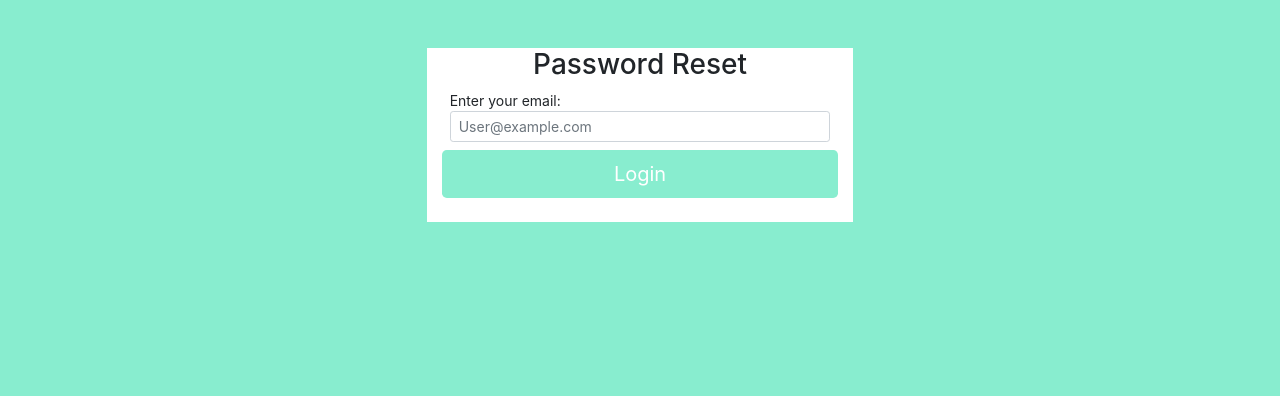
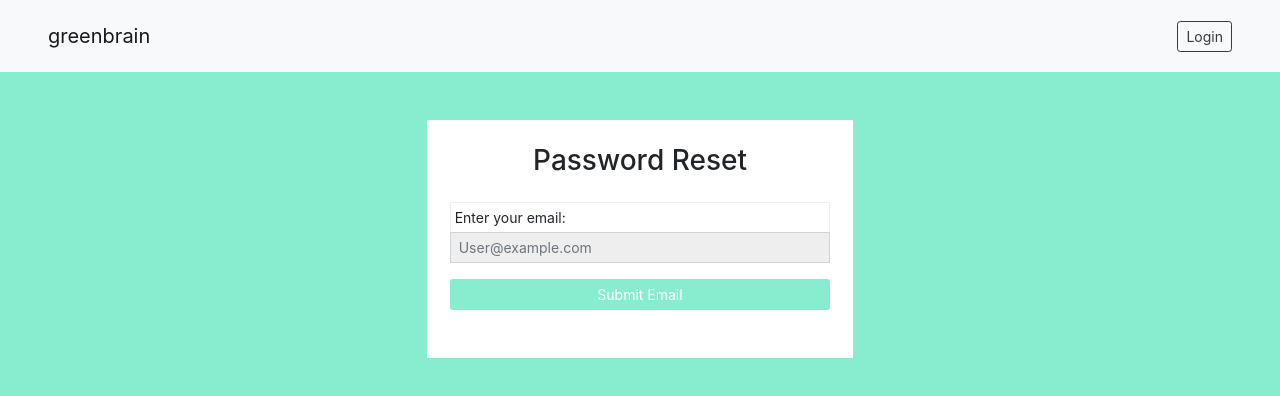
Before and after one commit to AnthoniaOkafor/greenbrain-clone, a plain HTML site: page resetPassword.html in a window 1280 px wide. Drawn offline with nearby package versions, Linux system fonts and the light colour scheme.

Commit message:
completed password reset page

```diff
--- a/css/resetPassword.css
+++ b/css/resetPassword.css
@@ -9,3 +9,19 @@ body {
     background-color: #88EDCF;
 
 }
+
+.col-form-label {
+    border-top: 1px solid #eeeeee;
+    border-left: 1px solid #eeeeee;
+    border-right: 1px solid #eeeeee;
+}
+
+.form-control {
+    background-color: #eeeeee;
+    border-radius: 0;
+}
+
+.form-control:focus {
+    box-shadow: none;
+    outline: none;
+}
--- a/resetPassword.html
+++ b/resetPassword.html
@@ -12,19 +12,28 @@
     <title>Greenbrain Bootstrap Clone</title>
 </head>
 <body>
+    <nav class="navbar navbar-expand-lg navbar-light bg-light px-5 py-3">
+            <a class="navbar-brand" href="#">greenbrain</a>
+
+            <form class="form-inline my-2 my-lg-0 ml-auto">
+                    <button class="btn btn-outline-dark btn-sm my-2 my-sm-0" type="submit">Login</button>
+            </form>
+    </nav>
+
+
     <div class="container-fluid">
         <div class="row justify-content-center mt-5">
 
                 <div class="col col-md-4 contained">
-                    <h3 class="text-center">Password Reset</h3>
+                    <h3 class="text-center my-4">Password Reset</h3>
                         <form>
-                            <div class="form-group form-group row m-2">
-                                <label for="email" class="p-0 col-12 col-form-label col-form-label-sm">Enter your email:</label>
+                            <div class="form-group form-group row mx-2 mb-3">
+                                <label for="email" class="p-1 col-12 col-form-label col-form-label-sm">Enter your email:</label>
                                 <input type="email" class="col-12 form-control form-control-sm" id="email" placeholder="User@example.com">
                             </div>
 
-                            <div class="mb-4">
-                            <input type="submit" value="Login" class="btn greenish btn-block btn-lg text-white">
+                            <div class="mb-5 mx-2">
+                            <input type="submit" value="Submit Email" class="btn greenish btn-block btn-sm text-white">
                             </div>
                         </form>
 
```
Also changed, not shown: index.html (+1 -1 lines).
